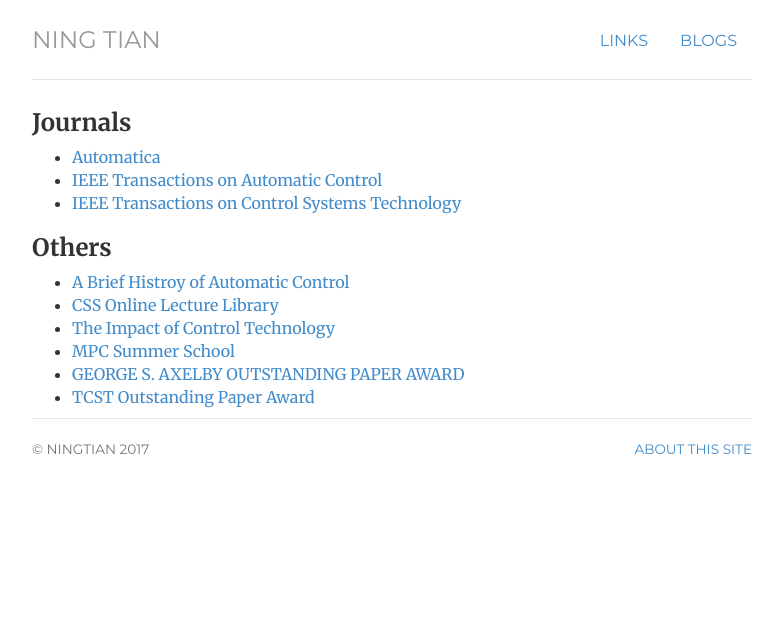
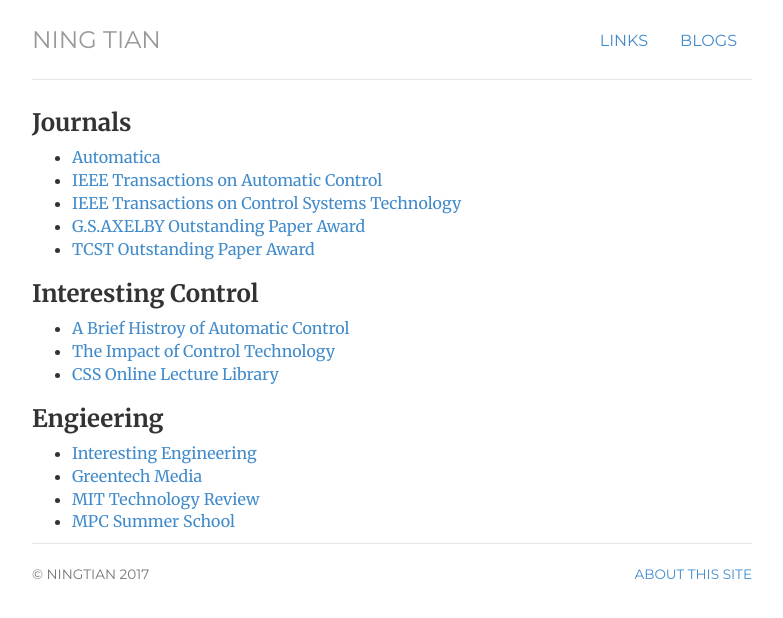
Before and after one commit to ningtian/ningtian.github.io, a Jekyll site: the page built from links/index.html, in a window 1280 px wide. Shown: the top 618 px of the page, without its empty margins (248-1031 px from the left). Built offline with Jekyll 4.4.1, drawn with Linux system fonts in a browser that asks for light colours; some of the changed lines change nothing that is shown.

Commit message:
Update index.html

```diff
--- a/links/index.html
+++ b/links/index.html
@@ -23,6 +23,10 @@
 
 		<li><a href="http://ieeexplore.ieee.org/xpl/RecentIssue.jsp?punumber=87">IEEE Transactions on Control Systems Technology</a> </li>
 
+		<li><a href="http://www.ieeecss.org/awards/george-s-axelby-outstanding-paper-award">G.S.AXELBY Outstanding Paper Award </a> </li>
+
+		<li><a href="http://www.ieeecss.org/awards/ieee-transactions-control-systems-technology-outstanding-paper-award">TCST Outstanding Paper Award </a> </li>
+
 
 	<!--<li>Lead UX, UI design, and front-end development for a Mellon-funded <a href="http://www.publishing.umich.edu/projects/hydra/" title="Hydra/Fedora Mellon Grant">open-source platform that will enable the publication and preservation of digitally enriched humanities monographs</a>. The platform will enable digital publishing fully-encoded XML in <a href="http://projecthydra.org/" title="Project Hydra">Hydra powered Fedora repositories</a>.</li>
 	<li>Develop scripts and improve workflows for converting and publishing content in specific XML schemas.</li>-->
@@ -40,21 +44,34 @@
 
 	<!--<p class="lead"><span itemprop="name">Others</span></p>-->
 			<!--<p><strong>Others</strong></p>-->
-	<h3>Others</h3>
+	<h3>Interesting Control</h3>
 
 	<ul>
 
 		<li><a href="http://www.ieeecss.org/CSM/library/1996/june1996/02-HistoryofAutoCtrl.pdf">A Brief Histroy of Automatic Control </a> </li>
 
+		<li><a href="https://s3-us-west-2.amazonaws.com/cc-ieeecss/IoCT-FullReport_v2.pdf">The Impact of Control Technology </a> </li>
+
 		<li><a href="http://www.ieeecss-oll.org/">CSS Online Lecture Library </a> </li>
 
-		<li><a href="https://s3-us-west-2.amazonaws.com/cc-ieeecss/IoCT-FullReport_v2.pdf">The Impact of Control Technology </a> </li>
+
+
+		<!--<li>Lead UX, UI design, and front-end development for a Mellon-funded <a href="http://www.publishing.umich.edu/projects/hydra/" title="Hydra/Fedora Mellon Grant">open-source platform that will enable the publication and preservation of digitally enriched humanities monographs</a>. The platform will enable digital publishing fully-encoded XML in <a href="http://projecthydra.org/" title="Project Hydra">Hydra powered Fedora repositories</a>.</li>
+	<li>Develop scripts and improve workflows for converting and publishing content in specific XML schemas.</li>-->
+	</ul>
+
+	<h3>Engieering</h3>
+
+	<ul>
+
+		<li><a href="http://interestingengineering.com/">Interesting Engineering </a> </li>
+
+		<li><a href="https://www.greentechmedia.com/">Greentech Media </a> </li>
+
+		<li><a href="https://www.technologyreview.com/">MIT Technology Review </a> </li>
 
 		<li><a href="http://mpc-summer-school.che.wisc.edu/">MPC Summer School </a> </li>
 
-		<li><a href="http://www.ieeecss.org/awards/george-s-axelby-outstanding-paper-award">GEORGE S. AXELBY OUTSTANDING PAPER AWARD </a> </li>
-
-		<li><a href="http://www.ieeecss.org/awards/ieee-transactions-control-systems-technology-outstanding-paper-award">TCST Outstanding Paper Award </a> </li>
 
 
 		<!--<li>Lead UX, UI design, and front-end development for a Mellon-funded <a href="http://www.publishing.umich.edu/projects/hydra/" title="Hydra/Fedora Mellon Grant">open-source platform that will enable the publication and preservation of digitally enriched humanities monographs</a>. The platform will enable digital publishing fully-encoded XML in <a href="http://projecthydra.org/" title="Project Hydra">Hydra powered Fedora repositories</a>.</li>
```
